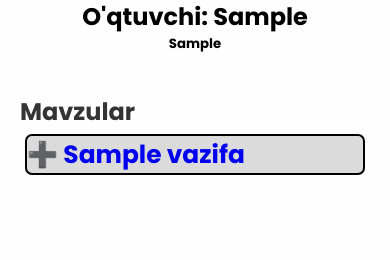
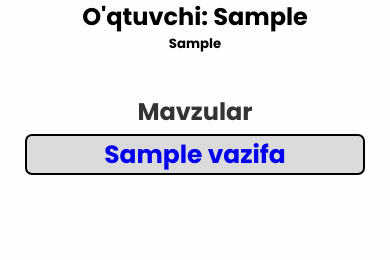
Before and after one commit to sayfullayev0204/s, a Django app: page /fan/1/ in a window 390 px wide. Shown: the part 666-926 px from the top of the page. Run offline with Django 5.2, Linux system fonts and the light colour scheme; tables that the repository leaves empty hold one stand-in row (values such as "Sample post").

Commit message:
fan_detail.html

```diff
--- a/templates/fan_detail.html
+++ b/templates/fan_detail.html
@@ -1,5 +1,12 @@
 {% extends 'base.html' %}
 {% block content %}
+<style>
+      @media (max-width: 768px) {
+        .a{
+          font-size: 14px;
+        }
+      }
+</style>
       <section class="about" id="about" style="background-color: #fefefe; ">
     <div class="title reveal">
       <div class="section-title" style="color: rgb(0, 0, 0);">{{fan.Fan_nomi}} fani</div>
@@ -14,11 +21,11 @@
           <h5>{{fan.Malumot}}</h5>
         </div>
       </div>
-      <div class="column col-right reveal">
-      <h1 style="color: rgb(52, 52, 52);">Mavzular</h1>
+      <div class="column col-right reveal" style="text-align: center;">
+        <h1 style="color: rgb(52, 52, 52); ">Mavzular</h1>
         {% for vazifa in vazifalar %}
-        <div style="font-size: 30px; background-color: #dbdbdb;border-radius: 7px; border: 2px solid black; margin: 5px;">
-          <h5><a href="{% url 'app:vazifa_detail' vazifa.id %}" style="text-decoration: none;">➕  {{ vazifa.nomi }}</a></h5>
+        <div class="a" style="font-size: 30px; background-color: #dbdbdb;border-radius: 7px; border: 2px solid black; margin: 5px;">
+          <h5><a href="{% url 'app:vazifa_detail' vazifa.id %}" style="text-decoration: none;">{{ vazifa.nomi }}</a></h5>
         </div>
         {% endfor %}
       </div>
```
